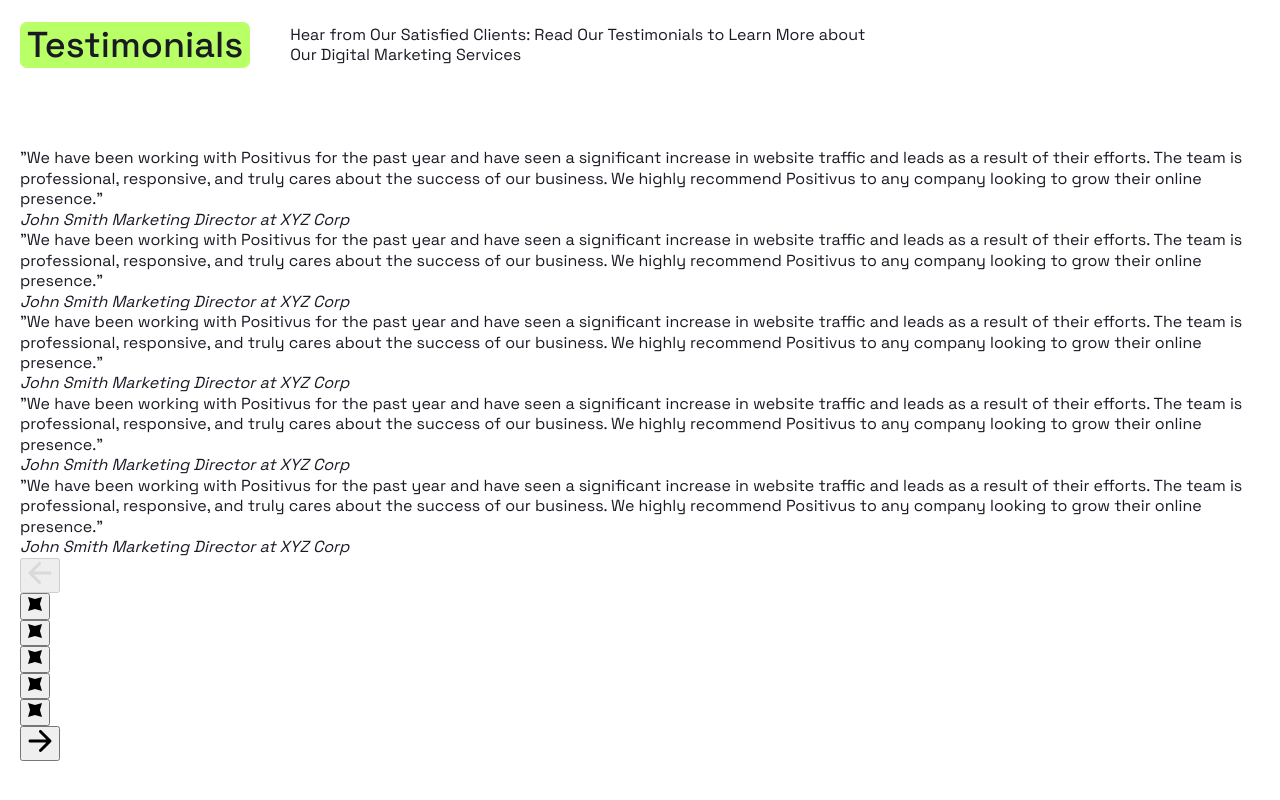
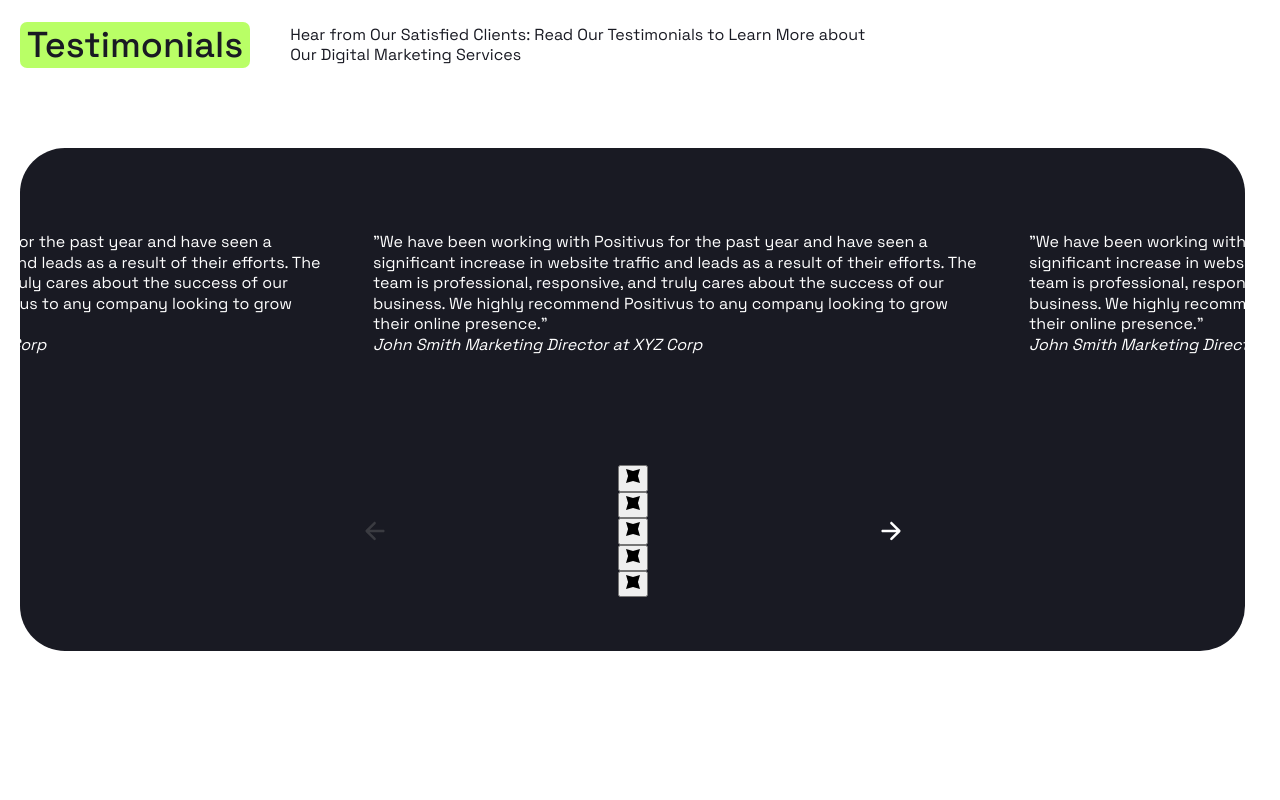
Before and after one commit to szhaslandev/positivus, a website built with Vite: page index.html in a window 1280 px wide. Shown: the part 5604-6404 px from the top of the page. After the commit the page ends 6305 px from the top, so only its background shows below. Built offline with nearby package versions, Linux system fonts and the light colour scheme.

Commit message:
style: add reviews section styles

```diff
--- a/src/styles/sections/_index.scss
+++ b/src/styles/sections/_index.scss
@@ -3,3 +3,4 @@
 @forward 'studies';
 @forward 'process';
 @forward 'team';
+@forward 'reviews';
--- /dev/null
+++ b/src/styles/sections/_reviews.scss
@@ -0,0 +1,76 @@
+@use '../helpers' as *;
+
+.reviews {
+  display: flex;
+  flex-direction: column;
+  row-gap: 110px;
+  padding-top: 84px;
+  padding-bottom: 54px;
+  color: var(--color-light);
+  background-color: var(--color-dark);
+  border-radius: var(--border-radius-large);
+  overflow-x: hidden;
+
+  @include tablet {
+    padding: 30px 30px 46px;
+    row-gap: 46px;
+  }
+
+  &__slider {
+    --reviewsSliderSlideWidth: 606px;
+
+    @include tablet {
+      --reviewsSliderSlideWidth: 330px;
+    }
+
+    &-list {
+      display: flex;
+      column-gap: 50px;
+      scroll-snap-type: x mandatory;
+      overflow-x: scroll;
+
+      @include tablet-above {
+        margin-left: calc(var(--reviewsSliderSlideWidth) / 2 * -1);
+      }
+
+      @include tablet {
+        column-gap: 30px;
+      }
+    }
+
+    &-item {
+      min-width: var(--reviewsSliderSlideWidth);
+      scroll-snap-align: start;
+    }
+  }
+
+  &__actions {
+    display: flex;
+    justify-content: space-between;
+    align-items: center;
+    width: 100%;
+    max-width: 564px;
+    margin-inline: auto;
+  }
+
+  &__arrow-button {
+    @include reset-button;
+    @include flex-center;
+    @include square(48px);
+
+    color: var(--color-light);
+
+    @include hover {
+      color: var(--color-accent);
+    }
+
+    &[disabled] {
+      color: var(--color-gray-alt);
+      cursor: not-allowed;
+    }
+
+    svg {
+      @include square(20px);
+    }
+  }
+}
```
